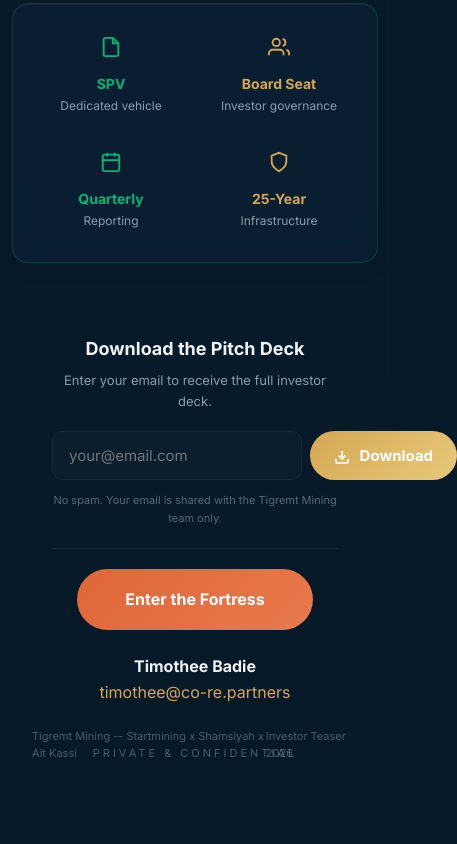
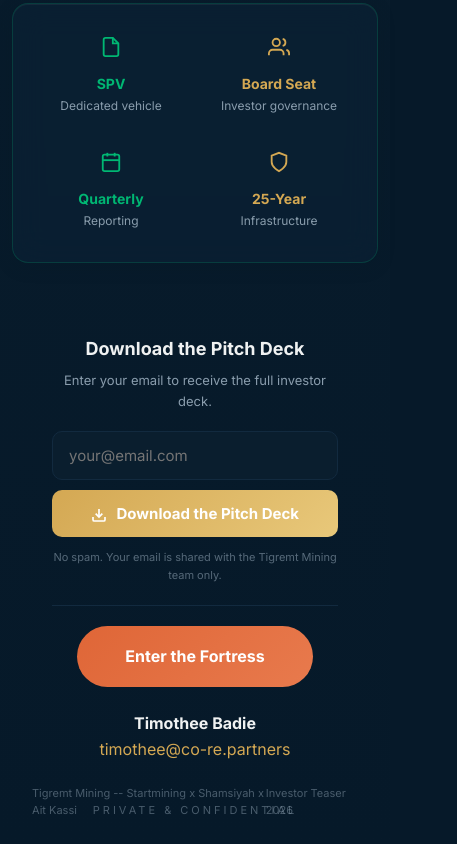
Before and after one commit to Wasslamenace/tigremt-mining, a plain HTML site: page index.html in a window 390 px wide. Shown: the part 8341-9185 px from the top of the page, 457 px wide, since content can reach past the window. Before the commit the page ends 9128 px from the top, so only its background shows below. Drawn offline with Linux system fonts and the light colour scheme.

Commit message:
fix: stack email + download button vertically for mobile

```diff
--- a/index.html
+++ b/index.html
@@ -612,13 +612,13 @@
         <div id="emailGate" style="max-width: 420px; margin: 0 auto;">
             <p style="font-size: 18px; font-weight: 700; margin-bottom: 6px; color: var(--text-primary);">Download the Pitch Deck</p>
             <p style="font-size: 13px; color: var(--text-secondary); margin-bottom: 20px;">Enter your email to receive the full investor deck.</p>
-            <form id="deckForm" style="display: flex; gap: 8px; margin-bottom: 12px;">
+            <form id="deckForm" style="display: flex; flex-direction: column; gap: 10px; margin-bottom: 12px;">
                 <input type="email" id="investorEmail" name="email" required placeholder="your@email.com"
-                    style="flex: 1; padding: 14px 16px; border-radius: 10px; border: 1px solid var(--border); background: var(--bg-secondary); color: var(--text-primary); font-size: 15px; outline: none; font-family: inherit;"
+                    style="width: 100%; padding: 14px 16px; border-radius: 10px; border: 1px solid var(--border); background: var(--bg-secondary); color: var(--text-primary); font-size: 15px; outline: none; font-family: inherit; box-sizing: border-box;"
                     onfocus="this.style.borderColor='var(--sand)'" onblur="this.style.borderColor='var(--border)'" />
-                <button type="submit" class="cta-button" style="background: var(--gradient-sand); white-space: nowrap; padding: 14px 24px; border: none; cursor: pointer; font-family: inherit; font-size: 15px; font-weight: 700;">
+                <button type="submit" class="cta-button" style="background: var(--gradient-sand); width: 100%; padding: 14px 24px; border: none; cursor: pointer; font-family: inherit; font-size: 15px; font-weight: 700; border-radius: 10px;">
                     <svg width="16" height="16" viewBox="0 0 24 24" fill="none" stroke="currentColor" stroke-width="2.5" style="vertical-align: middle; margin-right: 6px;"><path d="M21 15v4a2 2 0 01-2 2H5a2 2 0 01-2-2v-4"/><polyline points="7,10 12,15 17,10"/><line x1="12" y1="15" x2="12" y2="3"/></svg>
-                    Download
+                    Download the Pitch Deck
                 </button>
             </form>
             <p style="font-size: 11px; color: var(--text-secondary); opacity: 0.6;">No spam. Your email is shared with the Tigremt Mining team only.</p>
```
